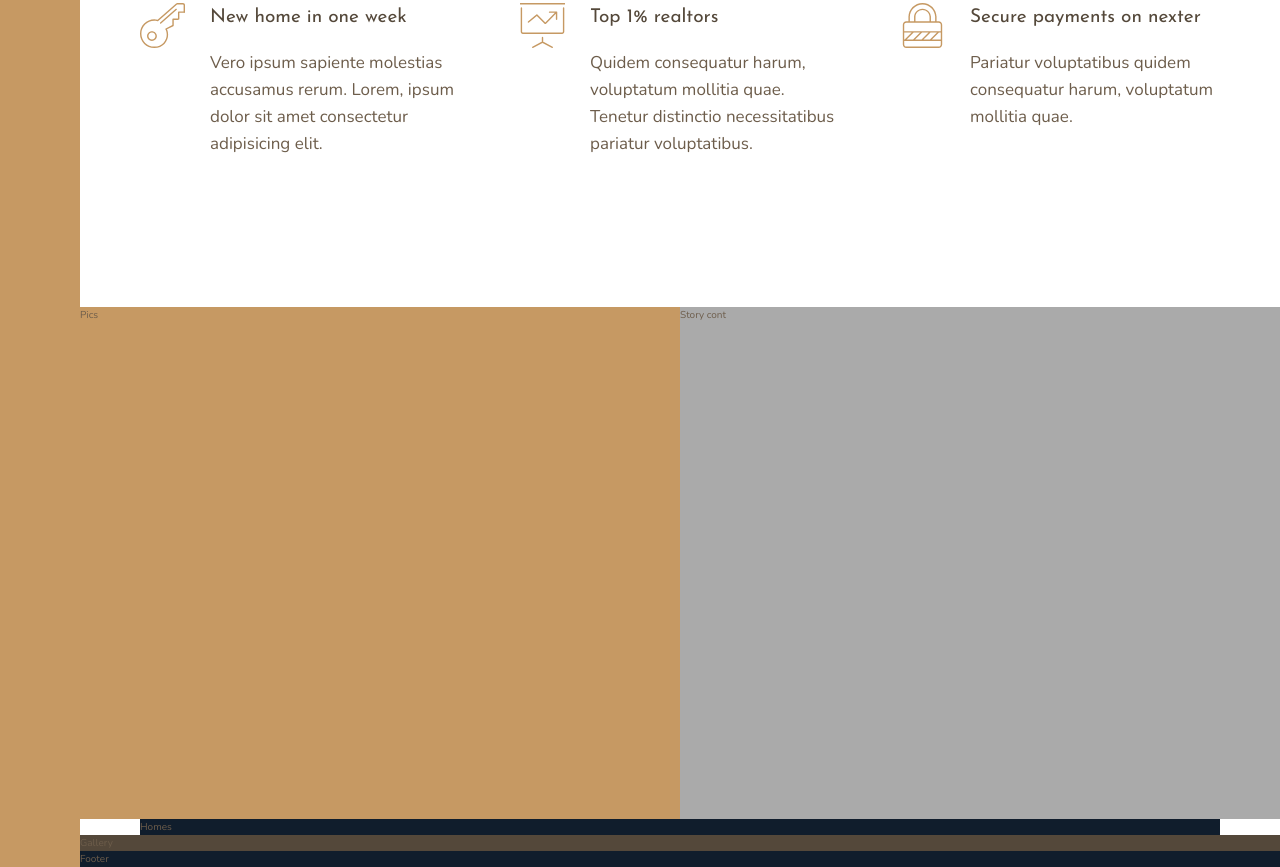
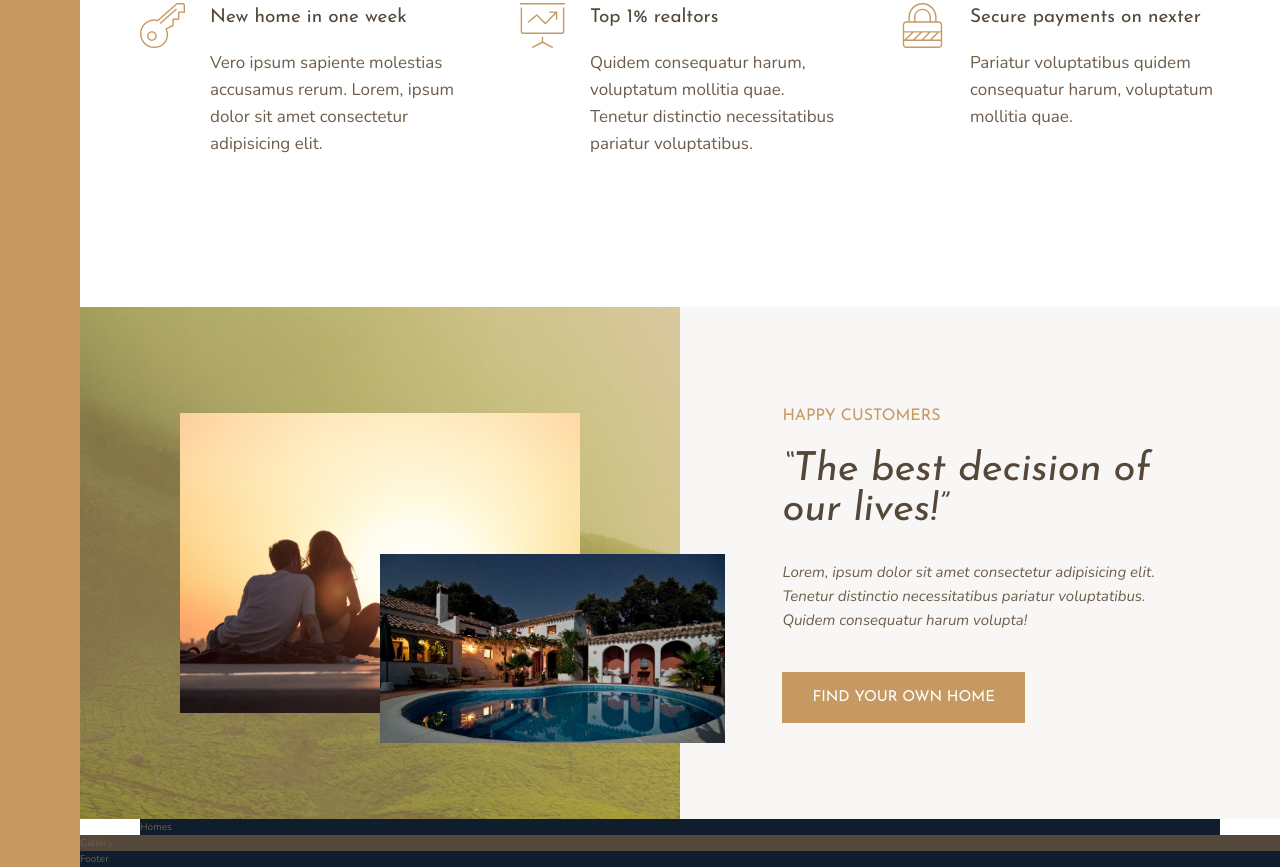
Before and after one commit to with0p/nexter, a website: page index.html in a window 1280 px wide. Shown: the part 1001-1868 px from the top of the page. Drawn offline with nearby package versions, Linux system fonts and the light colour scheme.

Commit message:
Story section

```diff
--- a/index.html
+++ b/index.html
@@ -80,8 +80,22 @@
         </p>
       </div>
     </section>
-    <div class="story__pictures">Pics</div>
-    <div class="story__content">Story cont</div>
+    <div class="story__pictures">
+      <img src="img/story-1.jpeg" alt="Couple" class="story__img--1" />
+      <img src="img/story-2.jpeg" alt="House" class="story__img--2" />
+    </div>
+    <div class="story__content">
+      <h3 class="heading-3 mb-s">Happy customers</h3>
+      <h2 class="heading-2 heading-2--dark mb-m">
+        &ldquo;The best decision of our lives!&rdquo;
+      </h2>
+      <p class="story__text">
+        Lorem, ipsum dolor sit amet consectetur adipisicing elit. Tenetur
+        distinctio necessitatibus pariatur voluptatibus. Quidem consequatur
+        harum volupta!
+      </p>
+      <button class="btn">Find your own home</button>
+    </div>
     <section class="homes">Homes</section>
     <section class="gallery">Gallery</section>
     <footer class="footer">Footer</footer>
--- a/sass/_features.scss
+++ b/sass/_features.scss
@@ -3,7 +3,6 @@
   margin: 15rem 0;
 
   display: grid;
-  // grid-template-columns: repeat(3, 1fr);
   grid-template-columns: repeat(auto-fit, minmax(25rem, 1fr));
   grid-gap: 6rem;
   align-items: start;
--- a/sass/_story.scss
+++ b/sass/_story.scss
@@ -1,10 +1,43 @@
 .story {
   &__pictures {
-    background-color: $color-primary;
+    background-image: linear-gradient(
+        rgba($color-primary, 0.5),
+        rgba($color-primary, 0.5)
+      ),
+      url(../img/back.jpg);
     grid-column: full-start / col-end 4;
+    display: grid;
+    grid-template-rows: repeat(6, 1fr);
+    grid-template-columns: repeat(6, 1fr);
+    align-items: center;
   }
+
+  &__img--1 {
+    width: 100%;
+    grid-row: 2 / 6;
+    grid-column: 2 / 6;
+  }
+  &__img--2 {
+    width: 115%;
+    grid-row: 4 / 6;
+    grid-column: 4 / 7;
+    z-index: 10;
+  }
+
   &__content {
-    background-color: $color-grey-light-2;
+    background-color: $color-grey-light-1;
     grid-column: col-start 5 / full-end;
+
+    padding: 6rem 8vw;
+    display: flex;
+    flex-direction: column;
+    justify-content: center;
+    align-items: flex-start;
+  }
+
+  &__text {
+    font-size: 1.5rem;
+    font-style: italic;
+    margin-bottom: 4rem;
   }
 }
--- a/sass/_typography.scss
+++ b/sass/_typography.scss
@@ -9,10 +9,23 @@
 
 .heading-2 {
   @extend %heading;
+  font-size: 4rem;
+  font-style: italic;
+  line-height: 1;
+  &--light {
+    color: $color-grey-light-1;
+  }
+
+  &--dark {
+    color: $color-grey-dark-1;
+  }
 }
 
 .heading-3 {
   @extend %heading;
+  color: $color-primary;
+  font-size: 1.6rem;
+  text-transform: uppercase;
 }
 
 .heading-4 {
@@ -27,3 +40,38 @@
     color: $color-grey-dark-1;
   }
 }
+
+.btn {
+  background-color: $color-primary;
+  color: #fff;
+  border: none;
+  border-radius: 0;
+  font-family: $font-display;
+  font-size: 1.5rem;
+  text-transform: uppercase;
+  padding: 1.8rem 3rem;
+  cursor: pointer;
+  transition: all 0.2s;
+
+  &:active,
+  &:focus {
+    outline: none;
+  }
+
+  &:hover {
+    background-color: $color-primary-dark;
+  }
+}
+
+.mb-s {
+  margin-bottom: 2rem;
+}
+.mb-m {
+  margin-bottom: 3rem;
+}
+.mb-l {
+  margin-bottom: 4rem;
+}
+.mb-xl {
+  margin-bottom: 8rem;
+}
```
Also changed, not shown: css/style.css.
